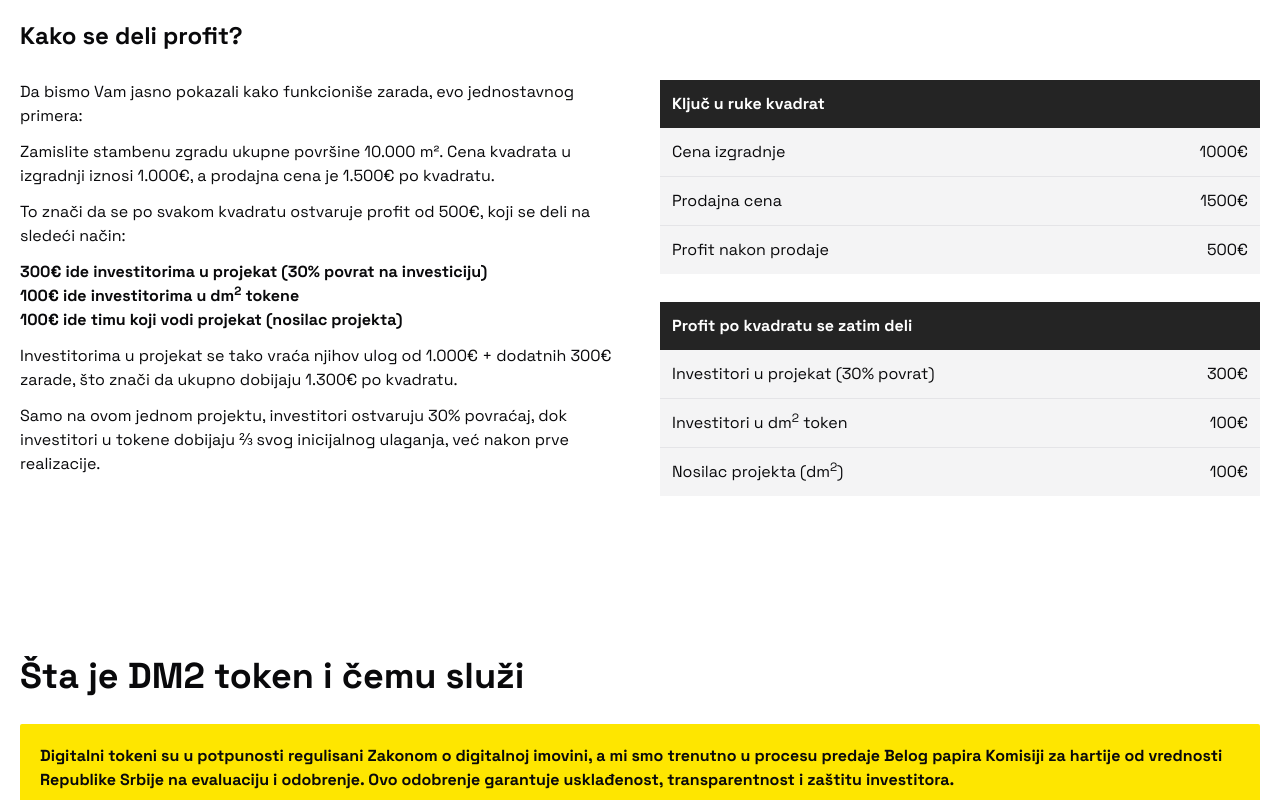
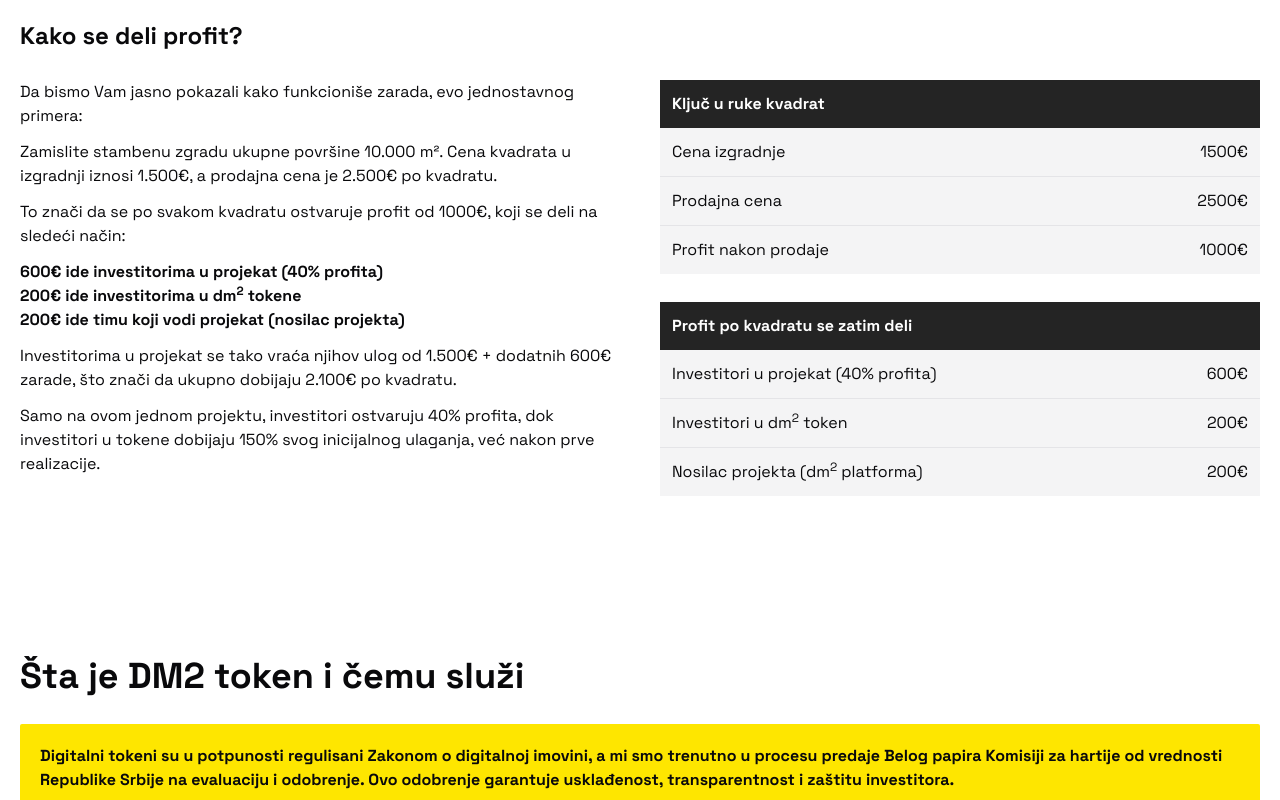
Before and after one commit to develo-pera/dm2, a Next.js app: page / in a window 1280 px wide. Shown: the part 3380-4180 px from the top of the page. Built offline with nearby package versions, Linux system fonts and the light colour scheme.

Commit message:
Update profit example calculations

```diff
--- a/src/app/components/common/project-card.tsx
+++ b/src/app/components/common/project-card.tsx
@@ -24,10 +24,10 @@ const ProjectCard = ({ images }: { images: string[] }) => {
       <div className="grid grid-cols-1 md:grid-cols-2 bg-[#fee600] rounded-xs overflow-hidden">
         <div>
           <div className="bg-[#242424] text-white px-5 py-10">
-            <h3 className="text-2xl font-bold mb-5">Pierre 1er de Serbie Residence – Pilot projekat</h3>
+            <h3 className="text-2xl font-bold mb-5">King&apos;s Court Nova Pazova – Pilot projekat</h3>
             <p>
               Život dostojan kralja! <br /><br />
-              Prvi projekat koji će biti realizovan putem dm<sup>2</sup> platforme. Nalaziće se u glavnoj ulici, Kralja Petra I u Novoj Pazovi.
+              Prvi projekat koji će biti realizovan putem dm<sup>2</sup> platforme. Planirana zgrada se nalazi u Novoj Pazovi, u glavnoj ulici, na samo 30 minuta od centra Beograda.
               Investitorima će biti omogućen ulazak kroz javno finansiranje decimetara kvadratnih, odmah nakon završetka inicijalne ponude tokena.</p>
           </div>
 
@@ -47,7 +47,7 @@ const ProjectCard = ({ images }: { images: string[] }) => {
               style={{ backgroundImage: `url('${images[currentImage]}')` }}
             />
             <div className="absolute top-0 left-0 w-full h-full bg-black/40 flex items-center justify-center">
-              <p className="text-white text-2xl font-bold">Pierre 1er de Serbie Residence</p>
+              <p className="text-white text-2xl font-bold">King&apos;s Court Nova Pazova</p>
             </div>
           </div>
           <div className="grid grid-cols-2">
--- a/src/app/components/landing/how-it-wroks.tsx
+++ b/src/app/components/landing/how-it-wroks.tsx
@@ -85,30 +85,30 @@ const HowItWorks = () => {
             </p>
             <p className="mb-3">
               Zamislite stambenu zgradu ukupne površine 10.000 m². Cena kvadrata u
-              izgradnji iznosi 1.000€, a prodajna cena je 1.500€ po kvadratu.
+              izgradnji iznosi 1.500€, a prodajna cena je 2.500€ po kvadratu.
             </p>
             <p className="mb-3">
-              To znači da se po svakom kvadratu ostvaruje profit od 500€,
+              To znači da se po svakom kvadratu ostvaruje profit od 1000€,
               koji se deli na sledeći način:
             </p>
             <div className="mb-3 font-bold">
               <p>
-                300€ ide investitorima u projekat (30% povrat na investiciju)
+                600€ ide investitorima u projekat (40% profita)
               </p>
               <p>
-                100€ ide investitorima u dm<sup>2</sup> tokene
+                200€ ide investitorima u dm<sup>2</sup> tokene
               </p>
               <p>
-                100€ ide timu koji vodi projekat (nosilac projekta)
+                200€ ide timu koji vodi projekat (nosilac projekta)
               </p>
             </div>
             <p className="mb-3">
-              Investitorima u projekat se tako vraća njihov ulog od 1.000€ +
-              dodatnih 300€ zarade, što znači da ukupno dobijaju 1.300€ po kvadratu.
+              Investitorima u projekat se tako vraća njihov ulog od 1.500€ +
+              dodatnih 600€ zarade, što znači da ukupno dobijaju 2.100€ po kvadratu.
             </p>
             <p>
-              Samo na ovom jednom projektu, investitori ostvaruju 30% povraćaj,
-              dok investitori u tokene dobijaju ⅔ svog inicijalnog ulaganja,
+              Samo na ovom jednom projektu, investitori ostvaruju 40% profita,
+              dok investitori u tokene dobijaju 150% svog inicijalnog ulaganja,
               već nakon prve realizacije.
             </p>
           </div>
@@ -116,18 +116,18 @@ const HowItWorks = () => {
             <div className="grid grid-cols-2">
               <p className="col-span-2 font-bold bg-[#242424] text-white p-3">Ključ u ruke kvadrat</p>
               <p className="bg-zinc-100 p-3 border-b border-zinc-200">Cena izgradnje</p>
-              <p className="bg-zinc-100 p-3 text-right border-b border-zinc-200 flex items-center justify-end">1000€</p>
+              <p className="bg-zinc-100 p-3 text-right border-b border-zinc-200 flex items-center justify-end">1500€</p>
               <p className="bg-zinc-100 p-3 border-b border-zinc-200 ">Prodajna cena</p>
-              <p className="bg-zinc-100 p-3 text-right border-b border-zinc-200 flex items-center justify-end">1500€</p>
+              <p className="bg-zinc-100 p-3 text-right border-b border-zinc-200 flex items-center justify-end">2500€</p>
               <p className="bg-zinc-100 p-3 ">Profit nakon prodaje</p>
-              <p className="bg-zinc-100 p-3 text-right flex items-center justify-end">500€</p>
+              <p className="bg-zinc-100 p-3 text-right flex items-center justify-end">1000€</p>
               <p className="col-span-2 font-bold bg-[#242424] text-white p-3 mt-7">Profit po kvadratu se zatim deli</p>
-              <p className="bg-zinc-100 p-3 border-b border-zinc-200">Investitori u projekat (30% povrat)</p>
-              <p className="bg-zinc-100 p-3 border-b border-zinc-200 flex items-center justify-end">300€</p>
+              <p className="bg-zinc-100 p-3 border-b border-zinc-200">Investitori u projekat (40% profita)</p>
+              <p className="bg-zinc-100 p-3 border-b border-zinc-200 flex items-center justify-end">600€</p>
               <p className="bg-zinc-100 p-3 border-b border-zinc-200">Investitori u dm<sup>2</sup> token</p>
-              <p className="bg-zinc-100 p-3 text-right border-b border-zinc-200 flex items-center justify-end">100€</p>
-              <p className="bg-zinc-100 p-3">Nosilac projekta (dm<sup>2</sup>)</p>
-              <p className="bg-zinc-100 p-3 text-right flex items-center justify-end">100€</p>
+              <p className="bg-zinc-100 p-3 text-right border-b border-zinc-200 flex items-center justify-end">200€</p>
+              <p className="bg-zinc-100 p-3">Nosilac projekta (dm<sup>2</sup> platforma)</p>
+              <p className="bg-zinc-100 p-3 text-right flex items-center justify-end">200€</p>
             </div>
           </div>
         </div>
--- a/src/app/components/landing/token.tsx
+++ b/src/app/components/landing/token.tsx
@@ -66,7 +66,7 @@ const Token = () => {
               </p>
             </div>
           </div>
-          <Image src="/dm2-platforma2-min.png" alt="dm2 platforma" width={980} height={500} className="lg:inline-block rounded-xs" />
+          <Image src="/platforma.png" alt="dm2 platforma" width={980} height={500} className="lg:inline-block rounded-xs" />
         </div>
         <p className="mb-5 font-bold">Prijavi se na listu čekanja i među prvima kupi DM2 tokene po najpovoljnijim uslovima.</p>
         <div className="flex flex-wrap gap-2">
```
Also changed, not shown: public/platforma.png (added).
